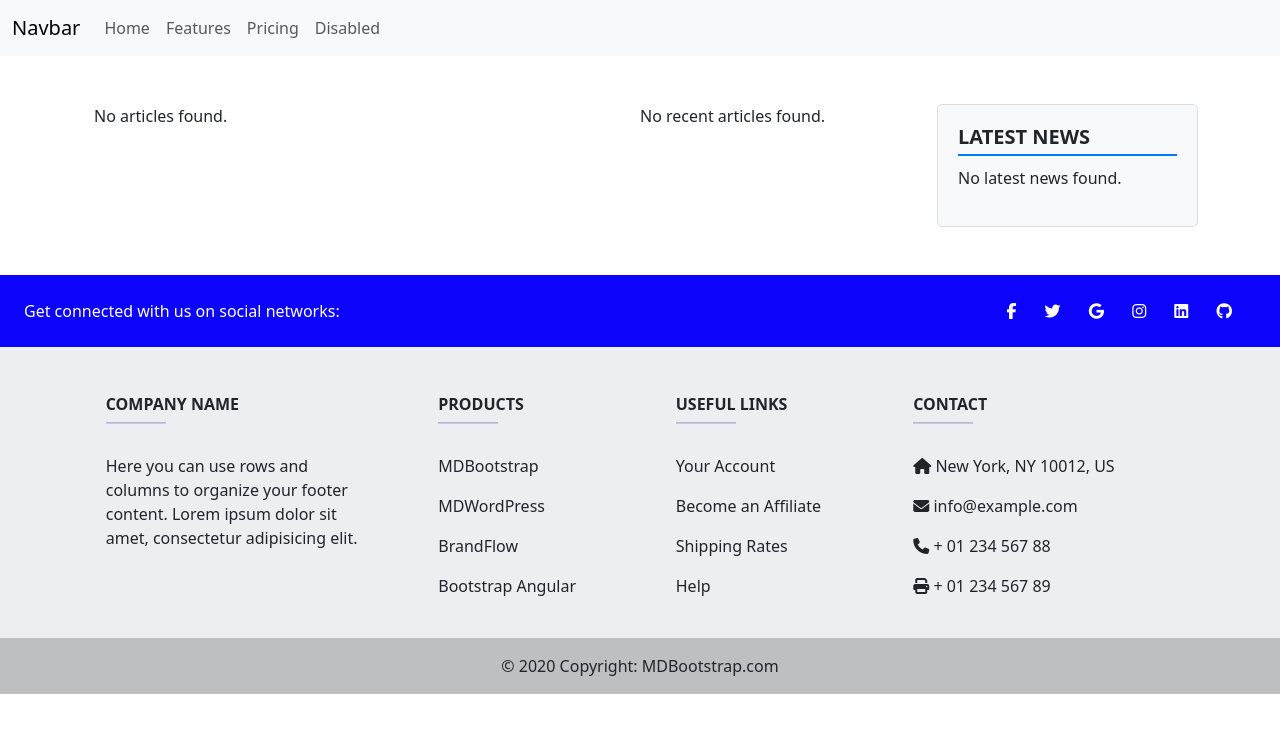
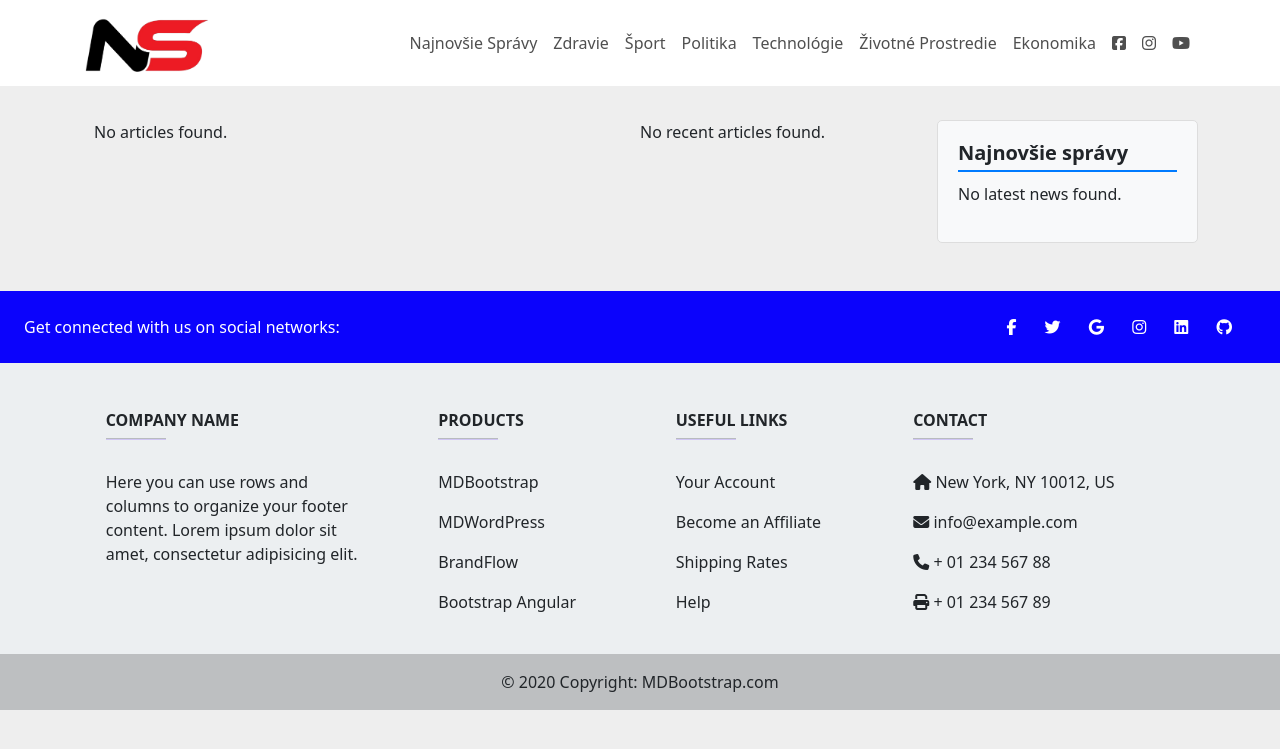
Before and after one commit to ANTK2/sj_5_2024, a PHP site: page / in a window 1280 px wide. Shown: the top 749 px of the page. Run offline with PHP 8.4, Linux system fonts and the light colour scheme; data that the repository does not hold is empty.

Commit message:
Pridanie stránok

```diff
--- a/classes/latestnews.php
+++ b/classes/latestnews.php
@@ -16,7 +16,7 @@ class LatestNews {
         $latestArticles = $this->getLatestArticles();
 
         echo '<div class="latest-news">';
-        echo '<h5 class="latest-news-title">LATEST NEWS</h5>';
+        echo '<h5 class="latest-news-title">Najnovšie správy</h5>';
         echo '<ul class="latest-news-list">';
 
         if ($latestArticles) {
--- a/index.php
+++ b/index.php
@@ -1,5 +1,6 @@
 <?php include 'parts/header.php';
 ?>
+<br><br><br>
 <div class="container py-5">
     <div class="row">
         <div class="col-lg-9">
--- a/parts/header.php
+++ b/parts/header.php
@@ -15,25 +15,57 @@ $db = new Database();
 </head>
 <body>
     <header>
-        <nav class="navbar navbar-expand-lg bg-body-tertiary">
-            <div class="container-fluid">
-                <a class="navbar-brand" href="index">Navbar</a>
-                <button class="navbar-toggler" type="button" data-bs-toggle="collapse" data-bs-target="#navbarNav" aria-controls="navbarNav" aria-expanded="false" aria-label="Toggle navigation">
-                <span class="navbar-toggler-icon"></span>
+    <nav class="navbar navbar-expand-lg fixed-top navbar-scroll">
+        <div class="container">
+            <a href="index">
+                <img src="img/logo.png" height="70" alt=""loading="lazy" />
+            </a>
+            <button class="navbar-toggler ps-0" type="button" data-mdb-toggle="collapse" data-mdb-target="#navbarExample01"
+            aria-controls="navbarExample01" aria-expanded="false" aria-label="Toggle navigation">
+            <span class="navbar-toggler-icon d-flex justify-content-start align-items-center">
+                <i class="fas fa-bars"></i>
+            </span>
             </button>
-                <div class="collapse navbar-collapse" id="navbarNav">
-                <ul class="navbar-nav">
-                    <li class="nav-item">
-                    <a class="nav-link" href="#">Home</a>
+            <div class="collapse navbar-collapse">
+            <ul class="navbar-nav ms-auto mb-2 mb-lg-0">
+                <li class="nav-item active">
+                <a class="nav-link" aria-current="page" href="index">Najnovšie Správy</a>
                 </li>
                 <li class="nav-item">
-                    <a class="nav-link" href="#">Features</a>
+                <a class="nav-link" aria-current="page" href="#pets">Zdravie</a>
                 </li>
                 <li class="nav-item">
-                    <a class="nav-link" href="#">Pricing</a>
+                <a class="nav-link" aria-current="page" href="#adoptions">Šport</a>
                 </li>
                 <li class="nav-item">
-                    <a class="nav-link" href="#">Disabled</a>
+                <a class="nav-link" aria-current="page" href="#foundation">Politika</a>
+                </li>
+                <li class="nav-item">
+                <a class="nav-link" aria-current="page" href="#help">Technológie</a>
+                </li>
+                <li class="nav-item">
+                <a class="nav-link" aria-current="page" href="#education">Životné Prostredie</a>
+                </li>
+                <li class="nav-item">
+                <a class="nav-link" aria-current="page" href="#about">Ekonomika</a>
+                </li>
+            </ul>
+
+            <ul class="navbar-nav flex-row">
+                <li class="nav-item">
+                <a class="nav-link px-2" href="#!">
+                    <i class="fab fa-facebook-square"></i>
+                </a>
+                </li>
+                <li class="nav-item">
+                <a class="nav-link px-2" href="#!">
+                    <i class="fab fa-instagram"></i>
+                </a>
+                </li>
+                <li class="nav-item">
+                <a class="nav-link ps-2" href="#!">
+                    <i class="fab fa-youtube"></i>
+                </a>
                 </li>
             </ul>
             </div>
--- a/style.css
+++ b/style.css
@@ -93,3 +93,33 @@ a:hover {
     color: #007bff;
     font-weight: bold;
 }
+
+.navbar-scroll .nav-link,
+.navbar-scroll .fa-bars,
+.navbar-scroll .navar-brand {
+  color: #4f4f4f;
+}
+
+.navbar-scroll .nav-link:hover {
+  color: #1266f1;
+}
+
+.navbar-scrolled .nav-link,
+.navbar-scrolled .fa-bars,
+.navbar-scrolled .navar-brand {
+  color: #4f4f4f;
+}
+
+.navbar-scroll,
+.navbar-scrolled {
+  background-color: #fff;
+}
+
+.navbar.navbar-scroll.navbar-scrolled {
+  padding-top: 5px;
+  padding-bottom: 5px;
+}
+
+body {
+  background-color: #eee;
+}
```
Also changed, not shown: admin/index.php (added), admin/login.php (added), ekonomika.php (added), img/logo.png (added), politika.php (added), sport.php (added), technologie.php (added), zdravie.php (added), zivotne_prostredie.php (added). Lines whose indentation alone changed are shown as unchanged.
